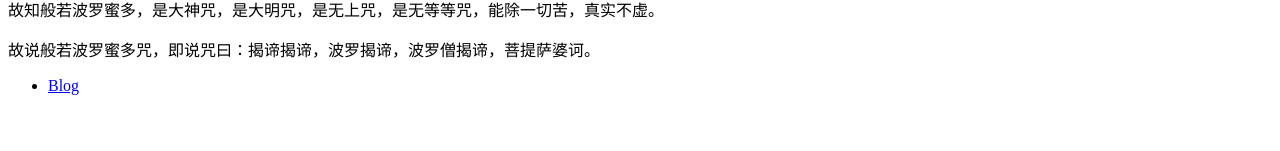
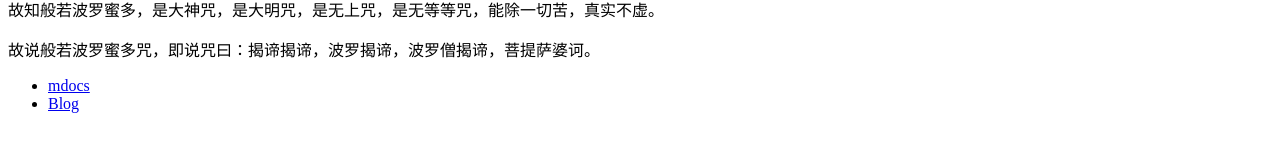
Before and after one commit to mch0dmin/mch0dmin.github.io, a plain HTML site: page index.html in a window 1280 px wide. Shown: the part 355-506 px from the top of the page. Drawn offline with Linux system fonts and the light colour scheme.

Commit message:
Update index.html

```diff
--- a/index.html
+++ b/index.html
@@ -10,5 +10,6 @@
 <p>故说般若波罗蜜多咒，即说咒曰：揭谛揭谛，波罗揭谛，波罗僧揭谛，菩提萨婆诃。</p>
 
 <ul>
+  <li> <a href="https://gitcode.net/mlinzai/mdocs/">mdocs</a> </li>
   <li> <a href="https://www.cnblogs.com/mch0dm1n/">Blog</a> </li>
 </ul>
```
